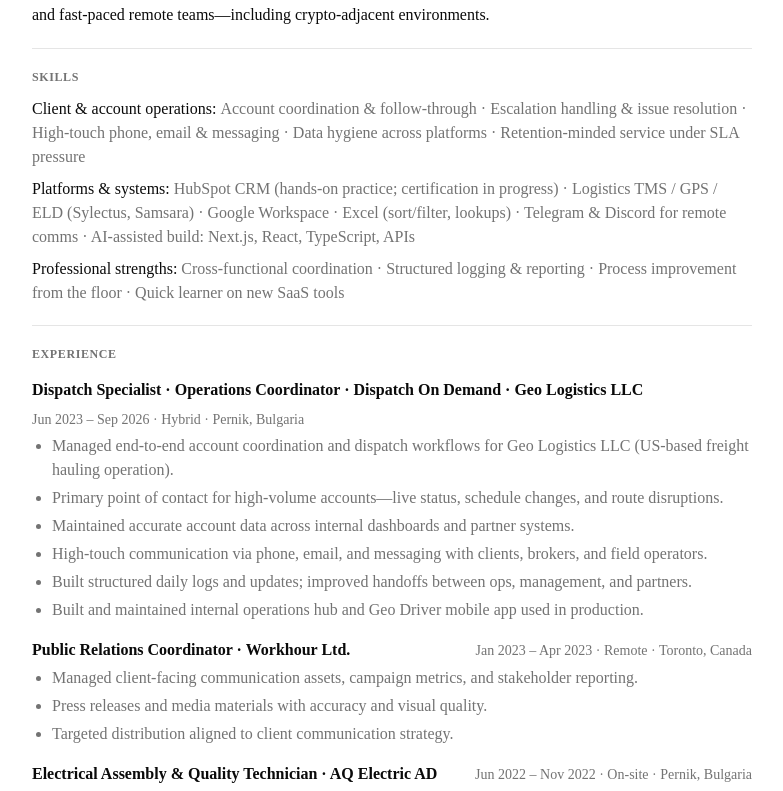
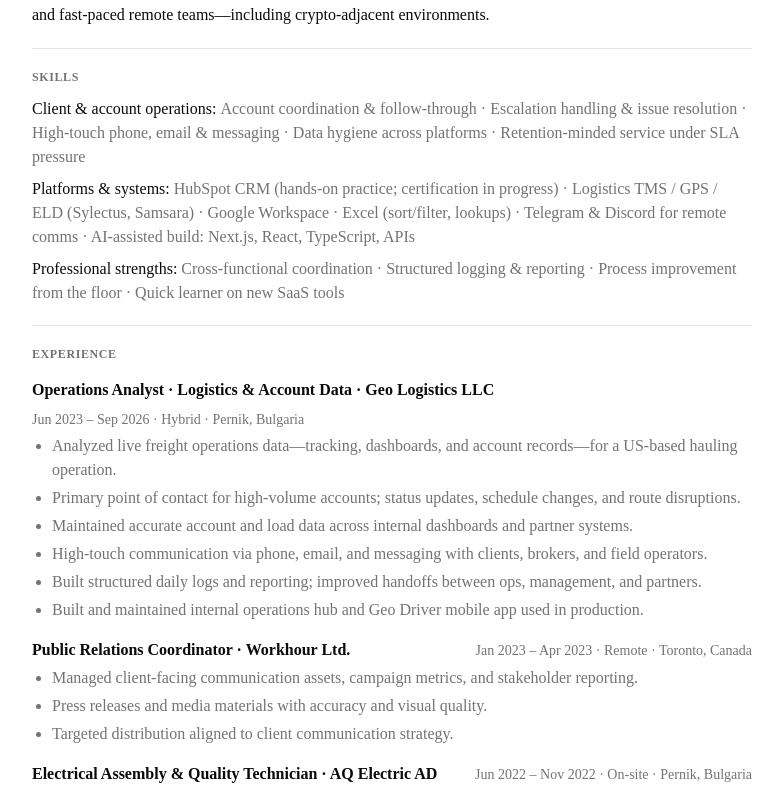
Before and after one commit to alex-grigorov/operations-portfolio, a Next.js app: page /resume in a window 1280 px wide. Shown: the part 455-1246 px from the top of the page, without its empty margins (248-1031 px from the left). Built offline with nearby package versions, Linux system fonts and the light colour scheme.

Commit message:
List Geo Logistics role as Operations Analyst logistics and account data
Co-authored-by: rbguwings <rbguwings@proton.me>

```diff
--- a/content/profile.ts
+++ b/content/profile.ts
@@ -134,17 +134,17 @@
   ],
   experience: [
     {
-      company: "Dispatch On Demand · Geo Logistics LLC",
-      title: "Dispatch Specialist · Operations Coordinator",
+      company: "Geo Logistics LLC",
+      title: "Operations Analyst · Logistics & Account Data",
       location: "Hybrid · Pernik, Bulgaria",
       start: "Jun 2023",
       end: "Sep 2026",
       highlights: [
-        "Managed end-to-end account coordination and dispatch workflows for Geo Logistics LLC (US-based freight hauling operation).",
-        "Primary point of contact for high-volume accounts—live status, schedule changes, and route disruptions.",
-        "Maintained accurate account data across internal dashboards and partner systems.",
+        "Analyzed live freight operations data—tracking, dashboards, and account records—for a US-based hauling operation.",
+        "Primary point of contact for high-volume accounts; status updates, schedule changes, and route disruptions.",
+        "Maintained accurate account and load data across internal dashboards and partner systems.",
         "High-touch communication via phone, email, and messaging with clients, brokers, and field operators.",
-        "Built structured daily logs and updates; improved handoffs between ops, management, and partners.",
+        "Built structured daily logs and reporting; improved handoffs between ops, management, and partners.",
         "Built and maintained internal operations hub and Geo Driver mobile app used in production.",
       ],
     },
--- a/content/snap-sections.ts
+++ b/content/snap-sections.ts
@@ -76,10 +76,10 @@
     title: "Professional Experience",
     experiences: [
       {
-        role: "Dispatch Specialist · Operations Coordinator",
-        meta: "Dispatch On Demand · Hybrid · Jun 2023 – Sep 2026 · Pernik, Bulgaria",
+        role: "Operations Analyst · Logistics & Account Data",
+        meta: "Geo Logistics LLC · Hybrid · Jun 2023 – Sep 2026 · Pernik, Bulgaria",
         highlights: [
-          "Managed end-to-end account coordination and dispatch workflows for Geo Logistics LLC (US-based freight hauling operation).",
+          "Operations analysis for a US-based freight hauling operation—dispatch workflows, account coordination, and live load data.",
           "Primary point of contact for live accounts—status updates, schedule changes, route issues.",
           "Real-time tracking and dashboard reporting; kept account records accurate and current.",
           "High-touch phone, email, and messaging with clients, brokers, and field operators.",
```
